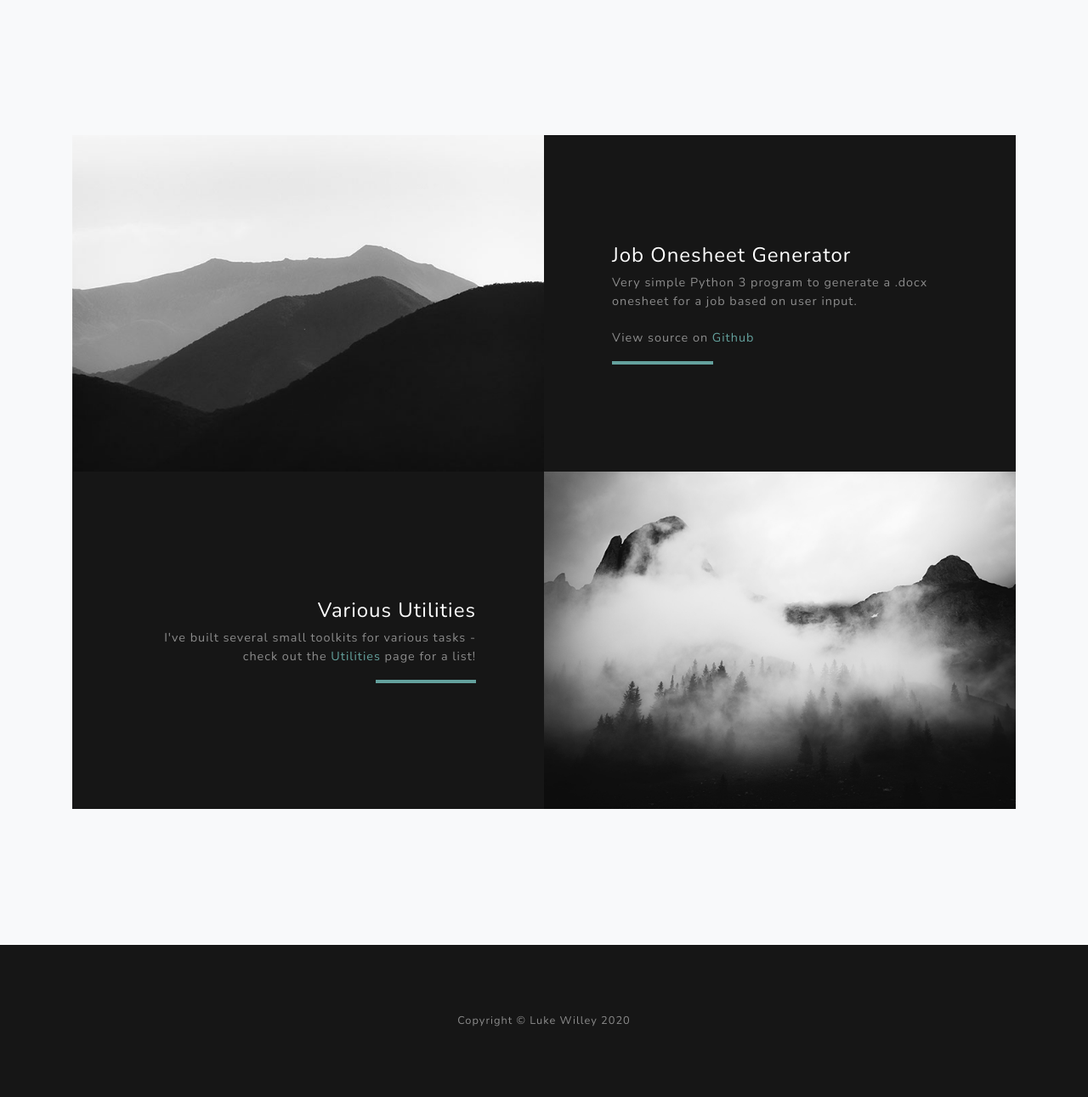
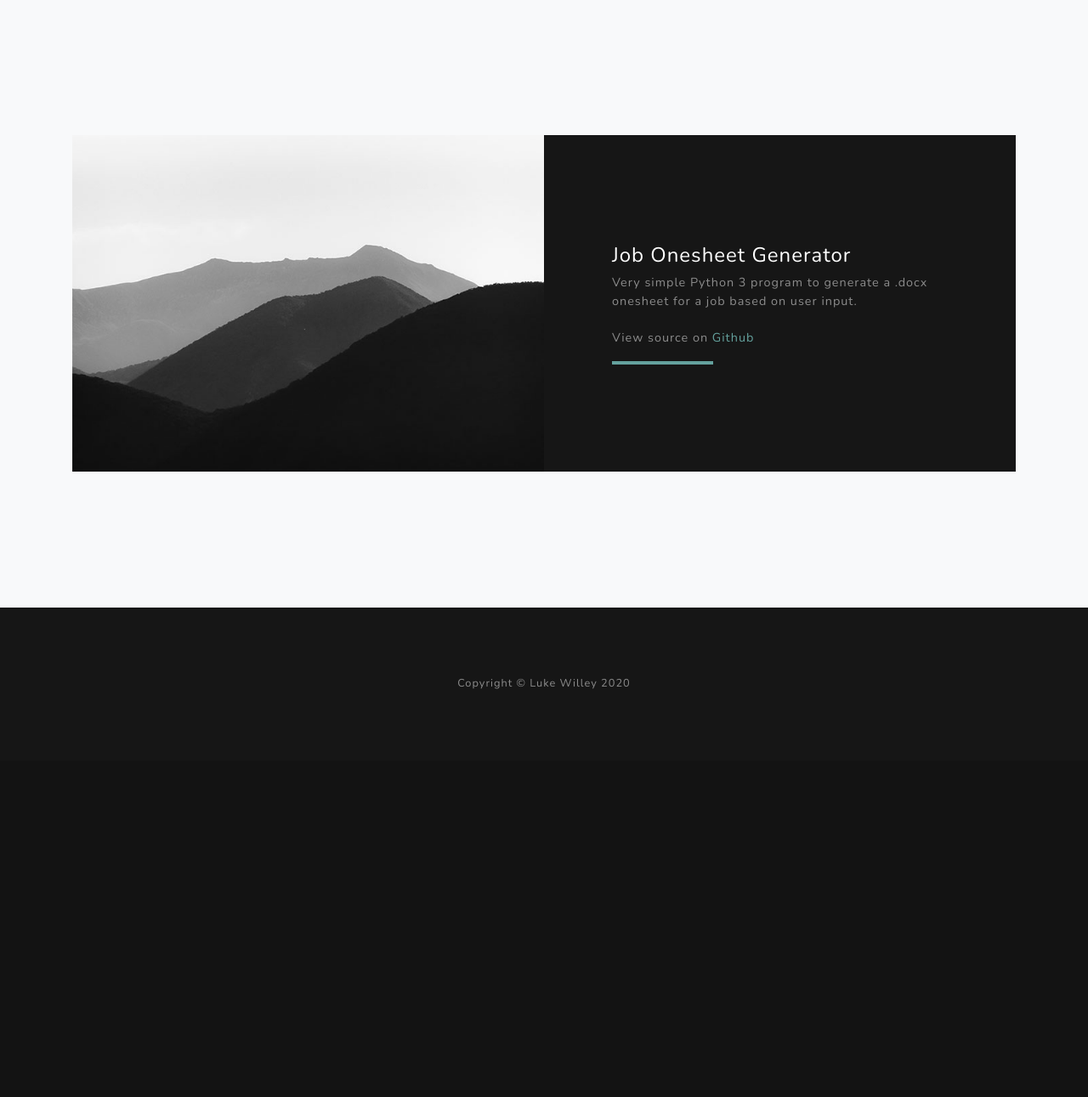
Before and after one commit to hansolo580/lukewilley, a Flask app: page /utilities in a window 1280 px wide. Shown: the part 801-2092 px from the top of the page at 85% size. After the commit the page ends 1612 px from the top, so only its background shows below. Run offline with Flask 2, Linux system fonts and the light colour scheme; parts of the project's set-up code (start-up, migrations or seed data) failed here and were passed over; some libraries are stand-ins or nearby versions.

Commit message:
Removed reference to utilities on utilities page

```diff
--- a/templates/home/utilities.html
+++ b/templates/home/utilities.html
@@ -36,26 +36,6 @@
               </div>
             </div>
           </div>
-
-          <!-- Project Two Row -->
-          <div class="row justify-content-center no-gutters">
-            <div class="col-lg-6">
-              <img class="img-fluid" src="/static/img/demo-image-02.jpg" alt="">
-            </div>
-            <div class="col-lg-6 order-lg-first">
-              <div class="bg-black text-center h-100 project">
-                <div class="d-flex h-100">
-                  <div class="project-text w-100 my-auto text-center text-lg-right">
-                    <h4 class="text-white">Various Utilities</h4>
-                    <p class="mb-0 text-white-50">I've built several small toolkits for various tasks - check out the
-                        <a href="#">Utilities</a> page for a list!</p>
-                    <hr class="d-none d-lg-block mb-0 mr-0">
-                  </div>
-                </div>
-              </div>
-            </div>
-          </div>
-
         </div>
       </section>
 
```
